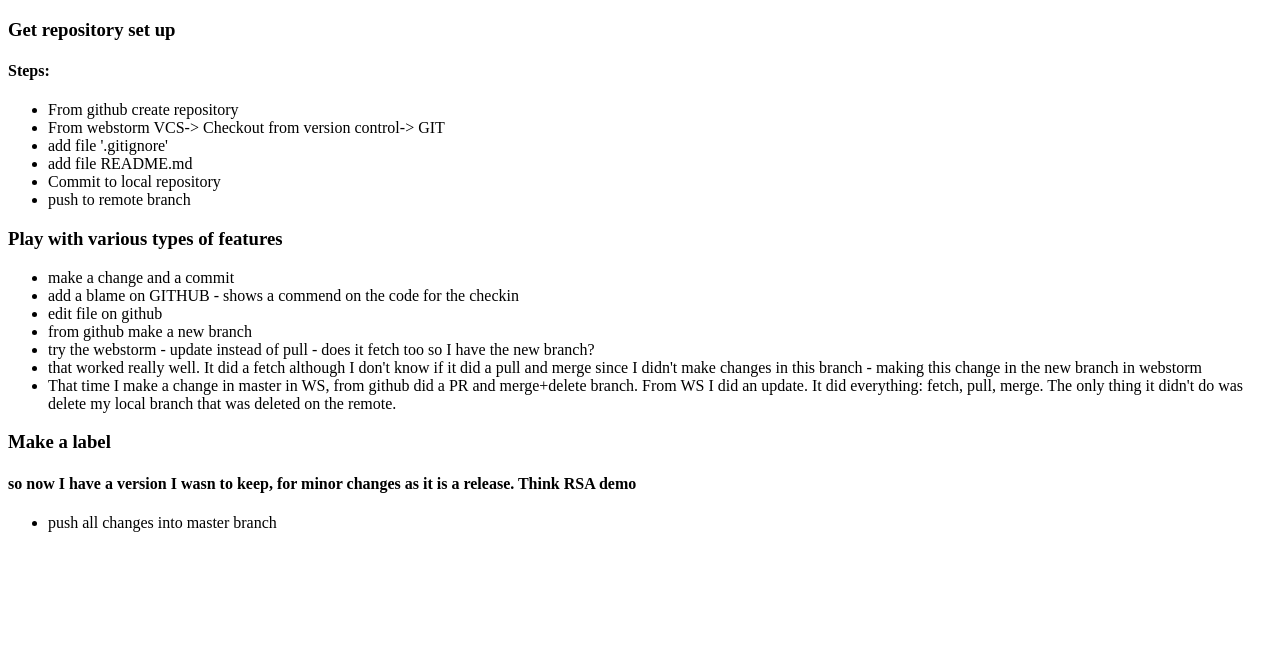
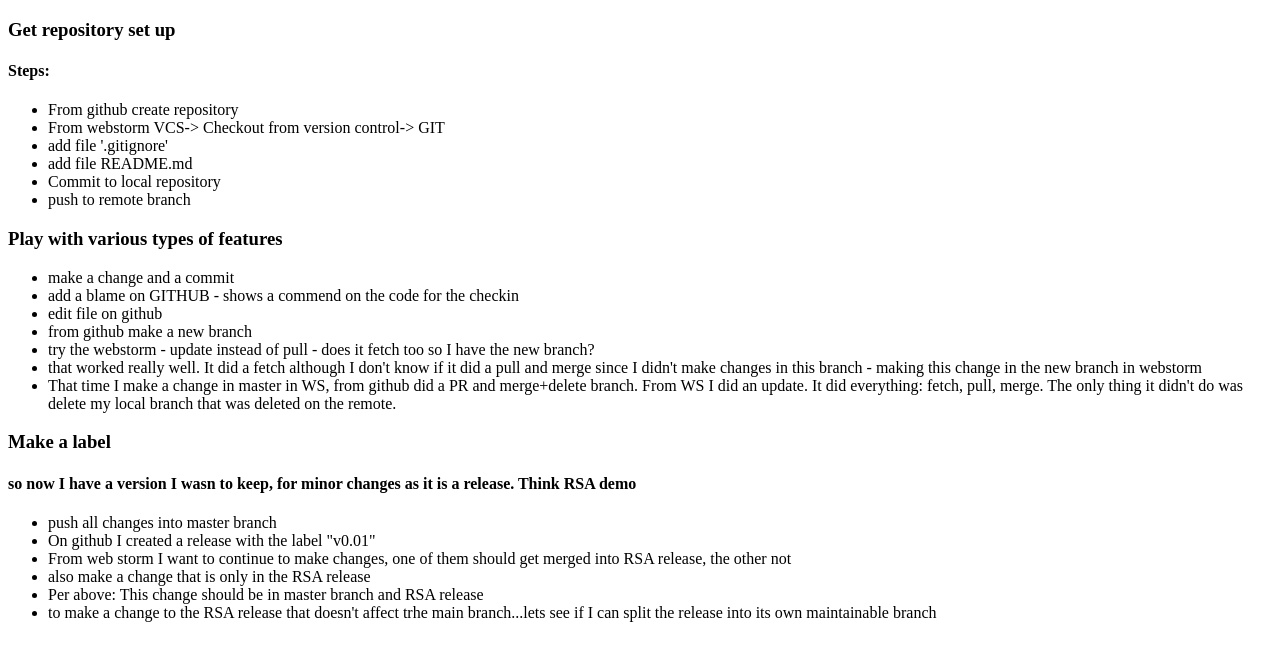
Before and after one commit to randyd12/rmd-git-practice, a plain HTML site: page rpg/index.html in a window 1280 px wide. Drawn offline with Linux system fonts and the light colour scheme.

Commit message:
commits to main branch

```diff
--- a/rpg/index.html
+++ b/rpg/index.html
@@ -34,7 +34,13 @@
 <h4>so now I have a version I wasn to keep, for minor changes as it is a release.  Think RSA demo</h4>
 <ul>
     <li>push all changes into master branch</li>
+    <li>On github I created a release with the label "v0.01"</li>
+    <li>From web storm I want to continue to make changes, one of them should get merged into RSA release, the other not</li>
+    <li>also make a change that is only in the RSA release</li>
+    <li>Per above:  This change should be in master branch and RSA release</li>
+    <li>to make a change to the RSA release that doesn't affect trhe main branch...lets see if I can split the release into its own maintainable branch</li>
 </ul>
+
 
 </body>
 </html>
```
